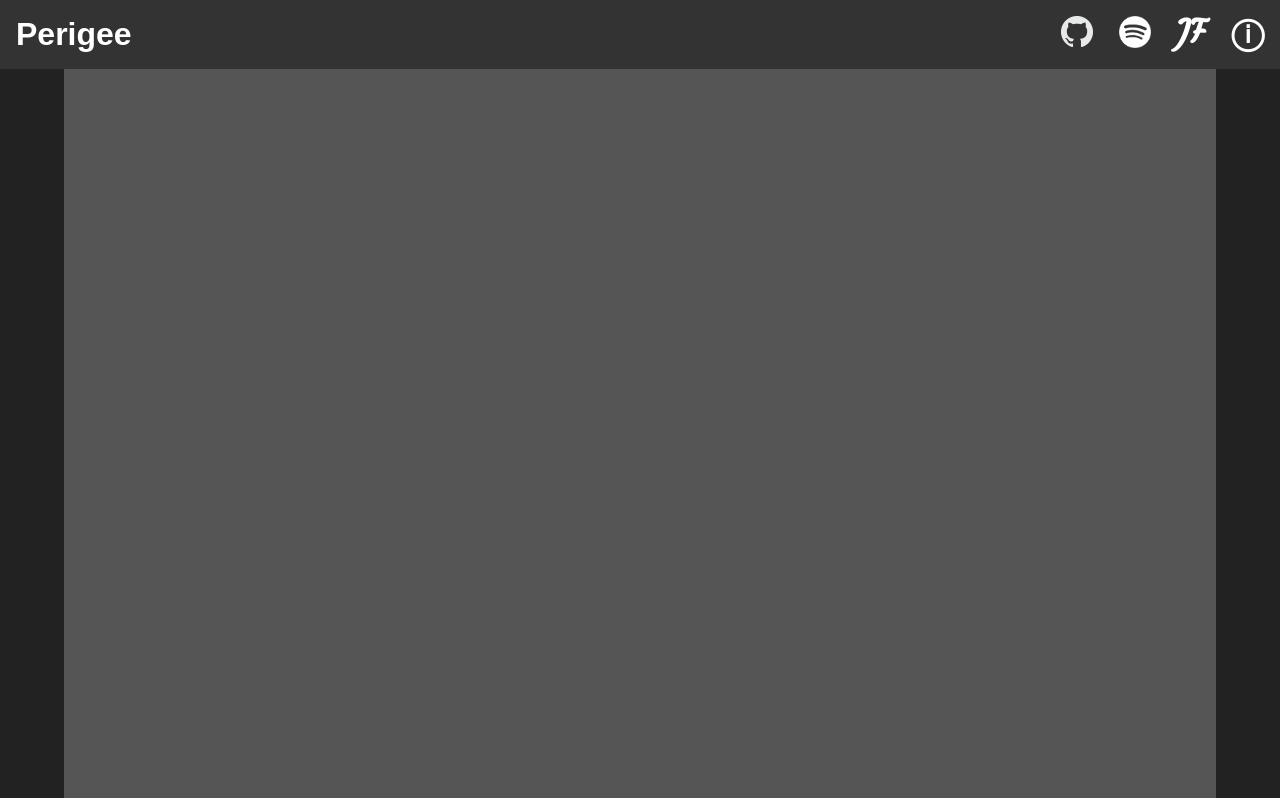
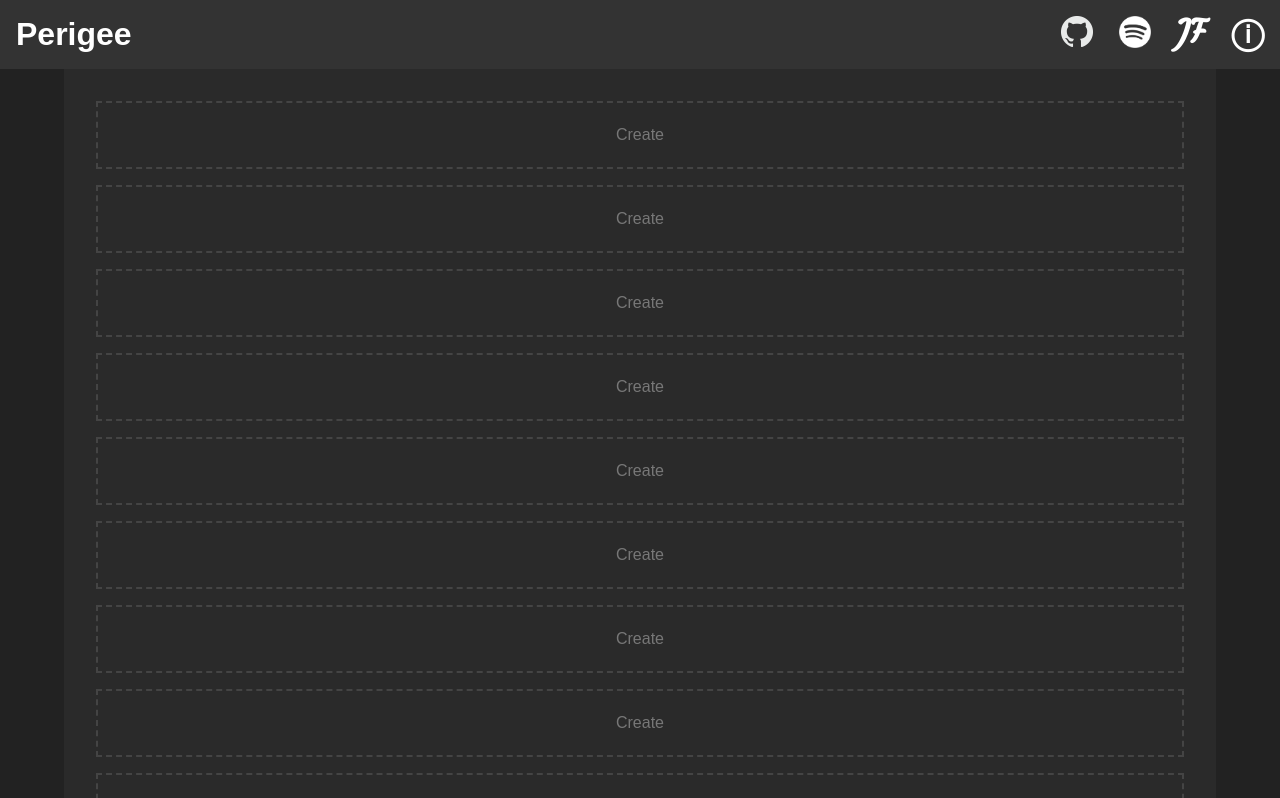
Before and after one commit to jacobjfoley/perigee, a React app: page / in a window 1280 px wide. Shown: the top 798 px of the page. Built offline with nearby package versions, Linux system fonts and the light colour scheme.

Commit message:
Add basic roster UI

```diff
--- a/src/components/AppRouter/index.tsx
+++ b/src/components/AppRouter/index.tsx
@@ -1,13 +1,19 @@
 import React from "react";
 import styled from "styled-components";
 
+import Roster from "../Roster";
+
 const Container = styled.div`
   height: 100%;
-  background-color: #555;
+  background-color: #2a2a2a;
 `;
 
 const AppRouter = () => {
-  return <Container></Container>;
+  return (
+    <Container>
+      <Roster slots={12} />
+    </Container>
+  );
 };
 
 export default AppRouter;
--- /dev/null
+++ b/src/components/Roster/index.tsx
@@ -0,0 +1,28 @@
+import React from "react";
+import styled from "styled-components";
+
+import Slot from "../Slot";
+
+interface RosterProps {
+  slots: number;
+}
+
+const Container = styled.div`
+  padding: 2rem;
+
+  div + div {
+    margin-top: 1rem;
+  }
+`;
+
+const Roster = (props: RosterProps) => {
+  const slots = [];
+
+  for (let i = 0; i < props.slots; i++) {
+    slots.push(<Slot key={i} />);
+  }
+
+  return <Container>{...slots}</Container>;
+};
+
+export default Roster;
--- /dev/null
+++ b/src/components/Slot/index.tsx
@@ -0,0 +1,17 @@
+import React from "react";
+import styled from "styled-components";
+
+const Container = styled.div`
+  border: 2px dashed #444;
+  height: 4rem;
+  color: #777;
+  text-align: center;
+  line-height: 4rem;
+  cursor: pointer;
+`;
+
+const Slot = () => {
+  return <Container>Create</Container>;
+};
+
+export default Slot;
```
Also changed, not shown: src/components/Roster/test.tsx (added, +8 -0 lines), src/components/Slot/test.tsx (added, +8 -0 lines).
